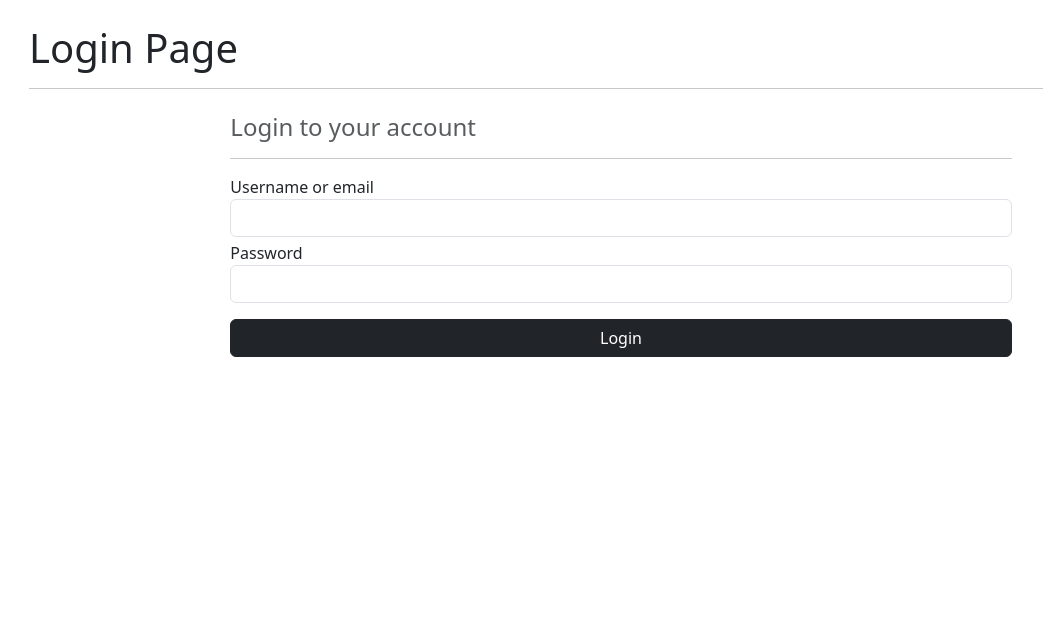
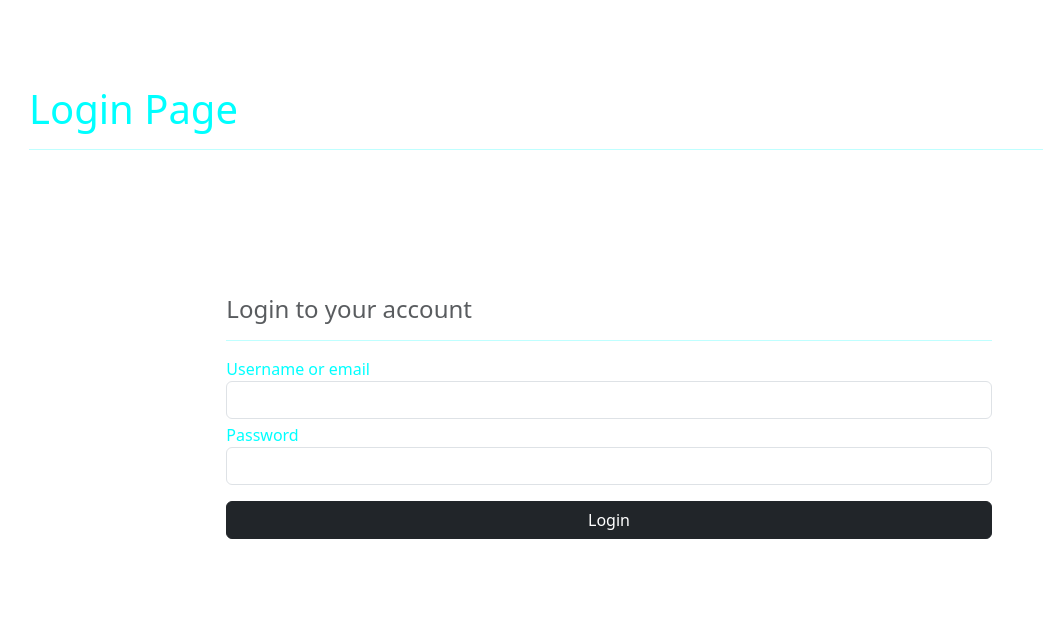
Before and after one commit to ays19/AUTHENTICATION, a Django app: template authentication/account/templates/account/login.html in a window 1280 px wide. Shown: the top 639 px of the page, without its empty margins (19-1062 px from the left). Run offline with Django 5.2, Linux system fonts and the light colour scheme; the template is opened without the code that fills it: values that come from a table or form of the project are taken from there, others are empty.

Commit message:
creatin main.css in static

```diff
--- /dev/null
+++ b/authentication/account/static/main.css
@@ -0,0 +1,6 @@
+.centered {
+    width: 100% !important;
+    height: 80vh !important;
+    overflow: hidden !important;
+    color: aqua !important;
+}
--- a/authentication/account/templates/account/home.html
+++ b/authentication/account/templates/account/home.html
@@ -1,5 +1,9 @@
 {% extends "../base.html" %}
 {%block title%} Home {%endblock title%}
+
+
 {%block content%}
-<h1>Home Pgae</h1>
+<div class="row centered py-4 px-5 align-items-center d-flex justify-content-center">
+    <h1>Home Page</h1>
+</div>
 {%endblock content%}
--- a/authentication/account/templates/base.html
+++ b/authentication/account/templates/base.html
@@ -19,6 +19,8 @@
 
     <!-- Option 1: Bootstrap Bundle with Popper -->
     <script src="https://cdn.jsdelivr.net/npm/bootstrap@5.3.8/dist/js/bootstrap.bundle.min.js" integrity="sha384-FKyoEForCGlyvwx9Hj09JcYn3nv7wiPVlz7YYwJrWVcXK/BmnVDxM+D2scQbITxI" crossorigin="anonymous"></script>
+    <link rel="stylesheet" href="{% static 'css/main.css' %}">
+
 
     <!-- Option 2: Separate Popper and Bootstrap JS -->
     <!--
```
